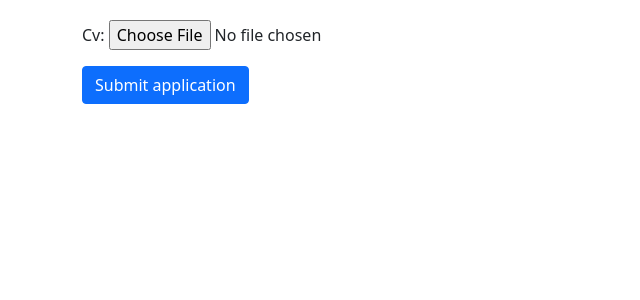
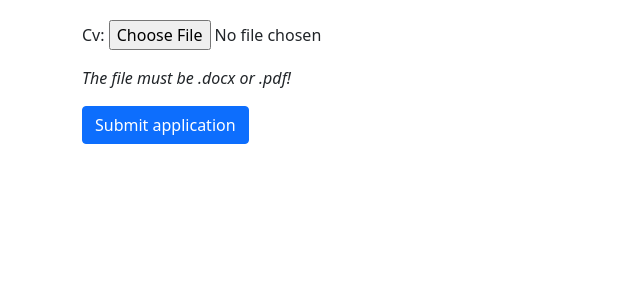
Before and after one commit to lozanov95/job_posting, a Django app: page /apply/1 in a window 1280 px wide. Shown: the part 56-356 px from the top of the page, without its empty margins (0-640 px from the left). Run offline with Django 3.2, Linux system fonts and the light colour scheme; the visitor is signed in with stand-in values (Sample User, id 1).

Commit message:
added additional text to the apply view

```diff
--- a/templates/jobs/apply.html
+++ b/templates/jobs/apply.html
@@ -4,6 +4,7 @@
     <form action="{% url 'job apply' request.pk %}" method="post" enctype="multipart/form-data">
         {% csrf_token %}
         {{ form.as_p }}
+        <p><i>The file must be .docx or .pdf!</i></p>
         <button class="btn btn-primary">Submit application</button>
     </form>
 {% endblock %}
```
